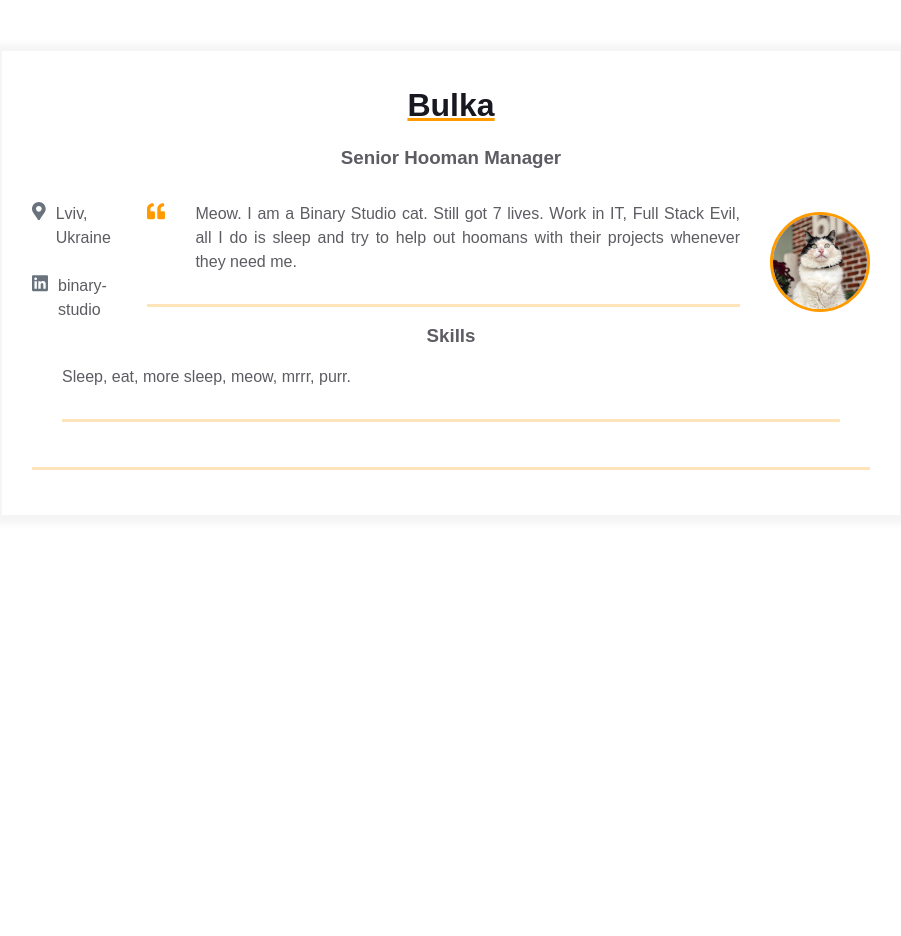
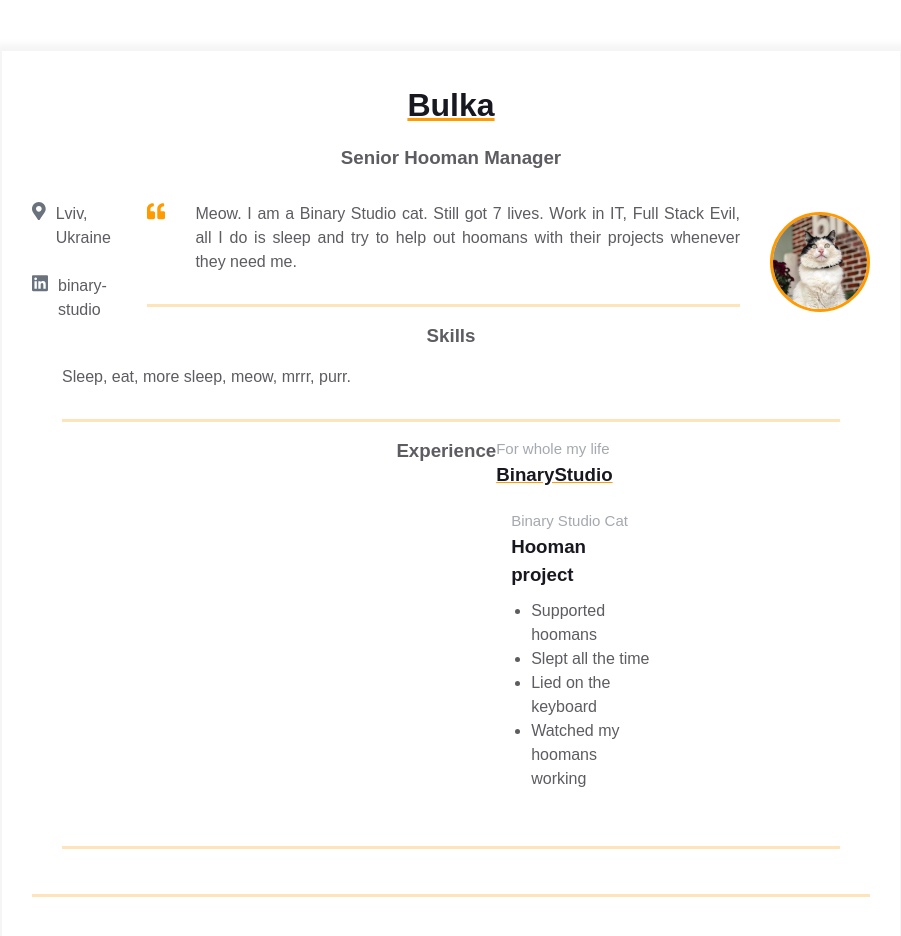
Before and after one commit to Felangelena/homepage, a plain HTML site: page index.html in a window 1280 px wide. Shown: the whole page, without its empty margins (189-1090 px from the left). Before the commit the page ends 800 px from the top, so only its background shows below. Drawn offline with Linux system fonts and the light colour scheme.

Commit message:
Added Experience block

```diff
--- a/index.html
+++ b/index.html
@@ -109,6 +109,41 @@
                 </div>
               </div>
             </div>
+
+            <div class="container">
+              <div class="resume__block">
+                <div class="main-info fh">
+                  <div class="experiences"></div>
+                  <h3 class="experiences__header">Experience</h3>
+                  <div class="experiences__company">
+                    <div class="experiences__company-header">
+                      <span class="experiences__company-header-durability"
+                        >For whole my life</span
+                      >
+                      <h3 class="experiences__company-header-name">
+                        BinaryStudio
+                      </h3>
+                    </div>
+
+                    <div class="experiences__company-project">
+                      <span class="experiences__company-project-role"
+                        >Binary Studio Cat</span
+                      >
+                      <h3 class="experiences__company-project-name">
+                        Hooman project
+                      </h3>
+                      <ul class="experiences__company-project-responsibilities">
+                        <li>Supported hoomans</li>
+                        <li>Slept all the time</li>
+                        <li>Lied on the keyboard</li>
+                        <li>Watched my hoomans working</li>
+                      </ul>
+                    </div>
+                  </div>
+                  <div class="additional-info fv"></div>
+                </div>
+              </div>
+            </div>
           </div>
         </div>
       </div>
```
